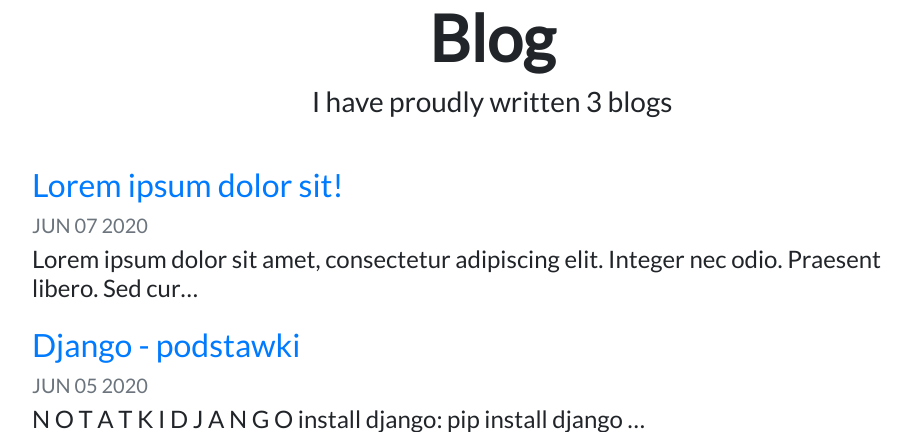
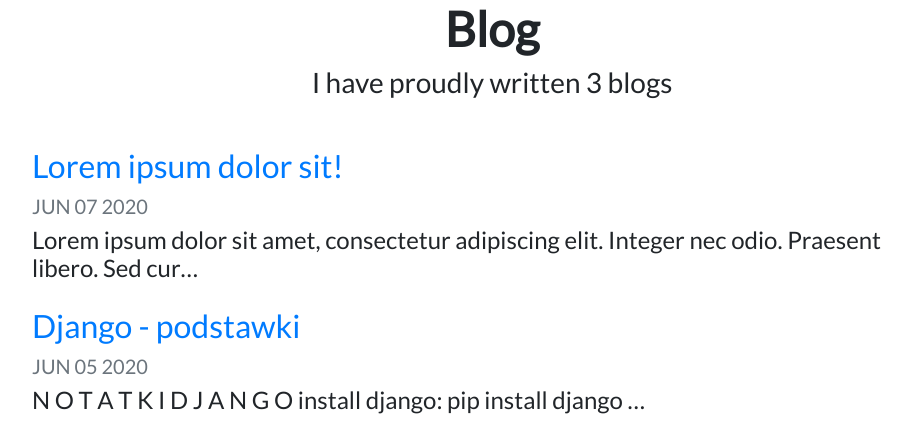
Before and after one commit to wrublebowski/django-portfolio, a Django app: page /blog_app/ in a window 1280 px wide. Shown: the part 56-488 px from the top of the page, without its empty margins (148-1060 px from the left). Run offline with Django 3.2, Linux system fonts and the light colour scheme; data comes from the database, SQL or seed files in the repository; both versions use the stored data as it was after the commit; some libraries are stand-ins or nearby versions.

Commit message:
Before pushing page to server

```diff
--- a/portfolio_app/static/portfolio_app/custom.css
+++ b/portfolio_app/static/portfolio_app/custom.css
@@ -11,7 +11,7 @@ body {
 }
 
 #blogtitle {
-    font-size: 4rem;
+    font-size: 3rem;
 }
 
 @media (min-width: 992px) {
@@ -19,6 +19,6 @@ body {
         font-size: 2rem;
     }
     #blogdetailtitle {
-        font-size: 5rem;
+        font-size: 3rem;
     }
 }
```
Also changed, not shown: db.sqlite3, media/portfolio/pictures/GitHub-Mark.png (deleted), media/portfolio/pictures/GitHub-Mark_atuYRW4.png (deleted), media/portfolio/pictures/GitHub-Mark_tKQHPxO.png (added), media/portfolio/pictures/selenium_fm_picture.png (added), media/portfolio/pictures/ultra_test_picture.png (deleted).
